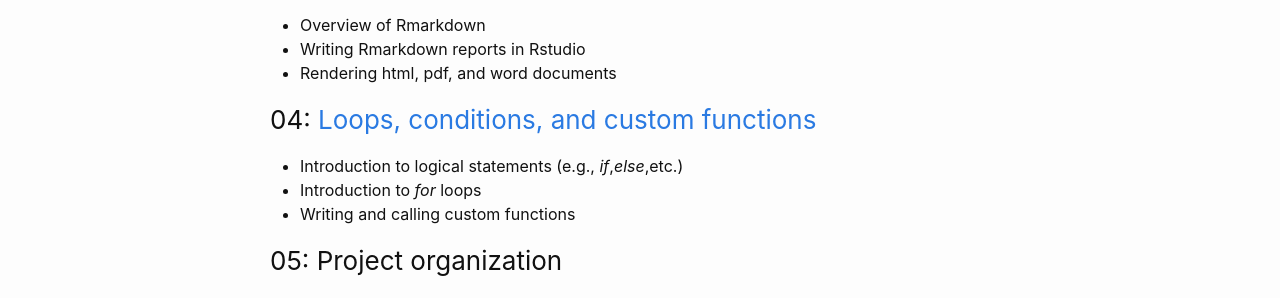
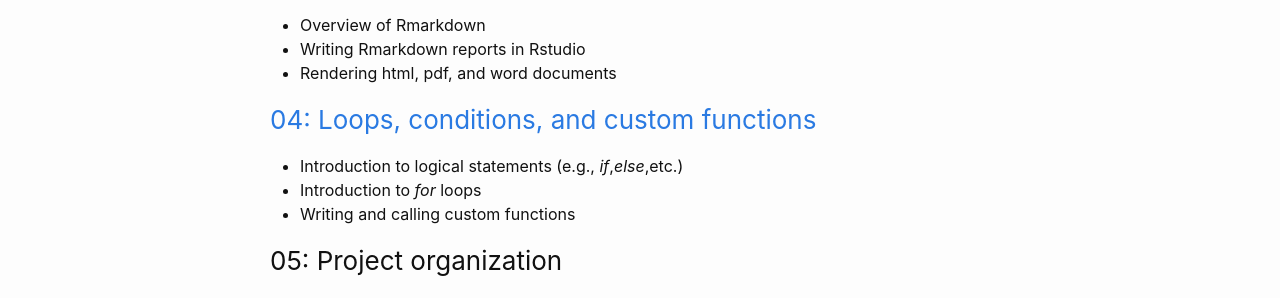
Before and after one commit to anhnguyendepocen/programming_tutorials, a Jekyll site: the page built from docs/r.md, in a window 1280 px wide. Shown: the part 631-929 px from the top of the page. Built offline with Jekyll 4.4.1, drawn with Linux system fonts in a browser that asks for light colours.

Commit message:
update link to 04

```diff
--- a/docs/r.md
+++ b/docs/r.md
@@ -28,7 +28,7 @@
 * Writing Rmarkdown reports in Rstudio
 * Rendering html, pdf, and word documents
 
-### 04: [Loops, conditions, and custom functions]((/programming_tutorials/r-tutorial-04/))
+### [04: Loops, conditions, and custom functions](/programming_tutorials/r-tutorial-04/)
 
 * Introduction to logical statements (e.g., _if_,_else_,etc.)
 * Introduction to _for_ loops
```
